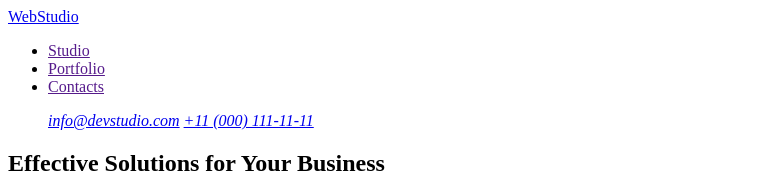
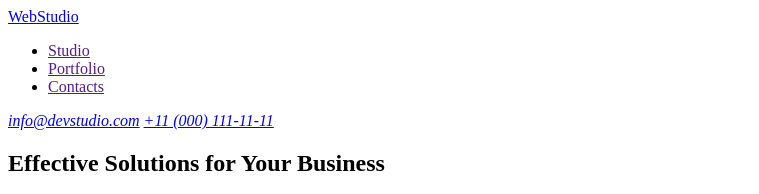
Before and after one commit to Caju2015/goit-markup-hw-01, a plain HTML site: page index.html in a window 1280 px wide. Shown: the top 194 px of the page, without its empty margins (0-759 px from the left). Drawn offline with Linux system fonts and the light colour scheme.

Commit message:
UPD address

```diff
--- a/index.html
+++ b/index.html
@@ -16,10 +16,8 @@
         </ul>
       </nav>
       <address>
-        <ul>
-          <il><a href="mailto:info@devstudio.com">info@devstudio.com</a></il>
-          <il><a href="tel:+110001111111">+11 (000) 111-11-11</a></il>
-        </ul>
+        <a href="mailto:info@devstudio.com">info@devstudio.com</a>
+        <a href="tel:+110001111111">+11 (000) 111-11-11</a>
       </address>
     </header>
 
```
